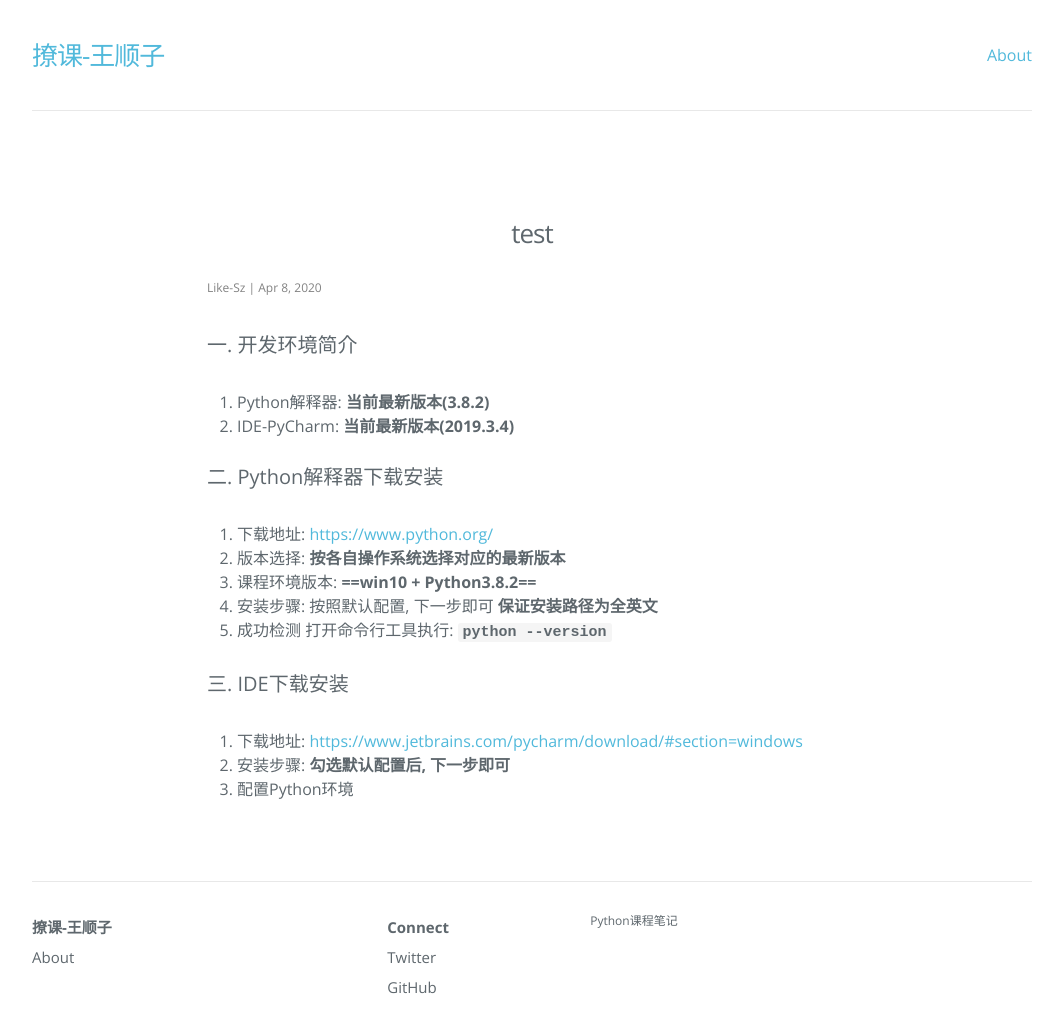
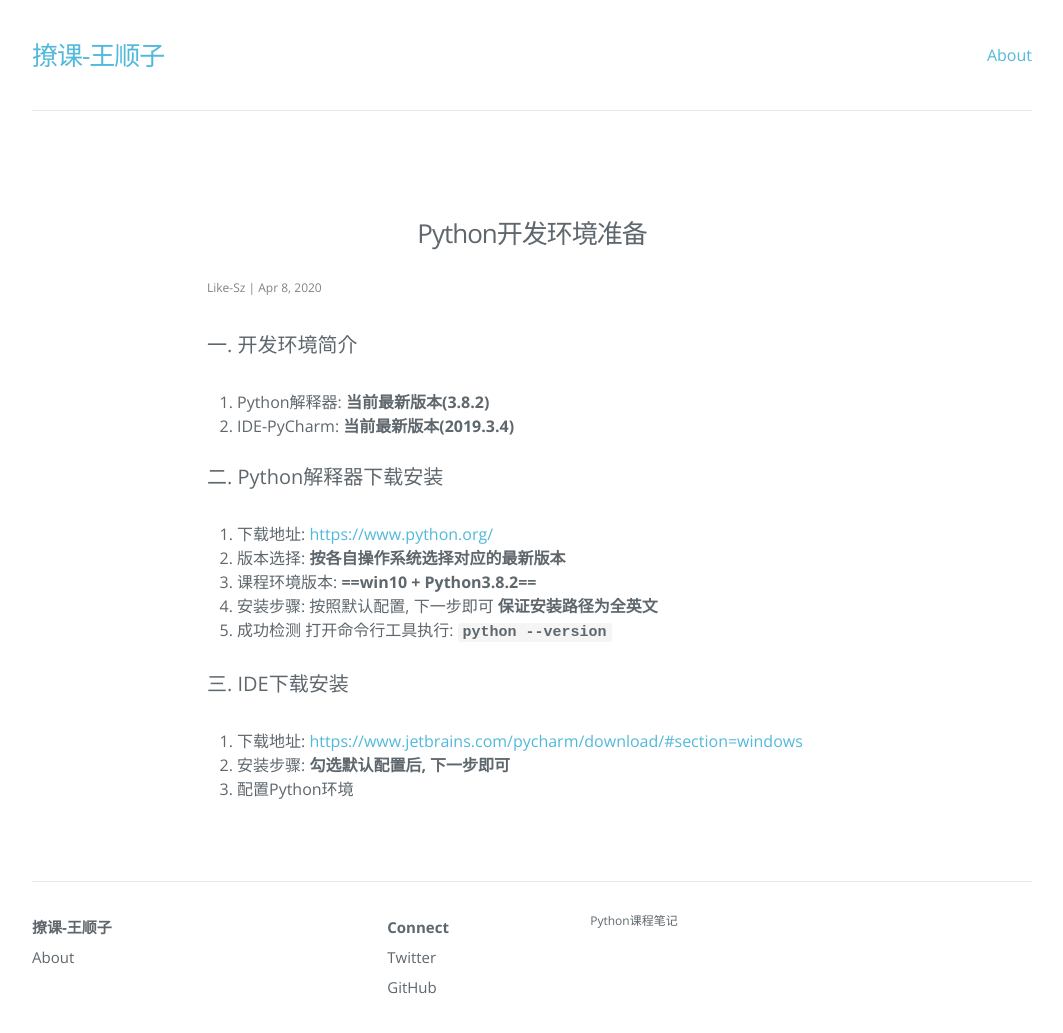
Before and after one commit to wangshunzi/python, a Jekyll site: the page built from _posts/2020-04-08-test.md, in a window 1280 px wide and 1069 px high. Shown: the top 1033 px of the window, without its empty margins (108-1171 px from the left). Built offline with Jekyll 4.4.1, drawn with Linux system fonts in a browser that asks for light colours; nearby versions of some CDN libraries.

Commit message:
Update Python开发环境准备

```diff
--- a/_posts/2020-04-08-test.md
+++ b/_posts/2020-04-08-test.md
@@ -1,7 +1,8 @@
 ---
-title: test
+title: Python开发环境准备
 layout: post
 categories: python
+tags: ''
 ---
 #### 一. 开发环境简介
 1. Python解释器: **当前最新版本(3.8.2)**
```
